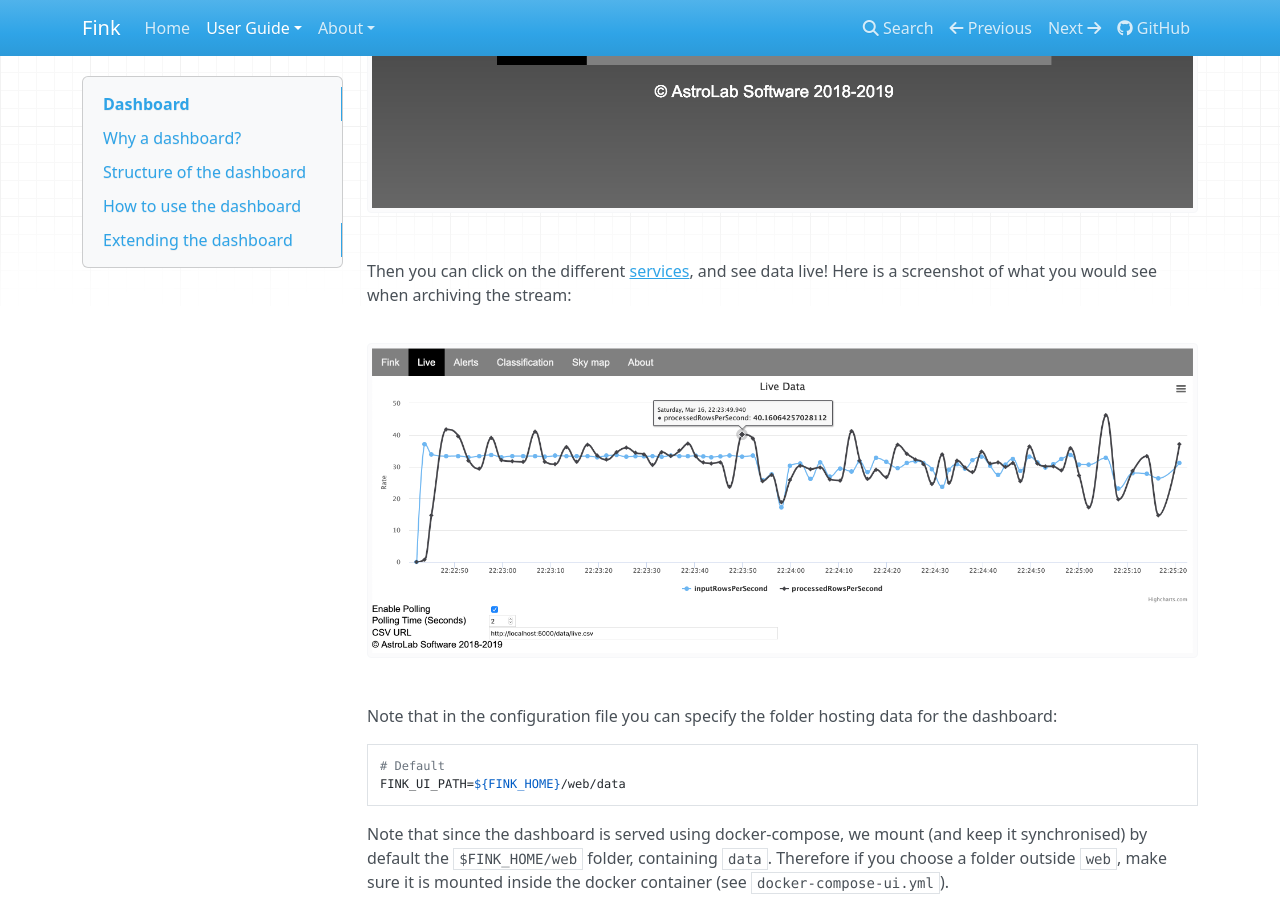
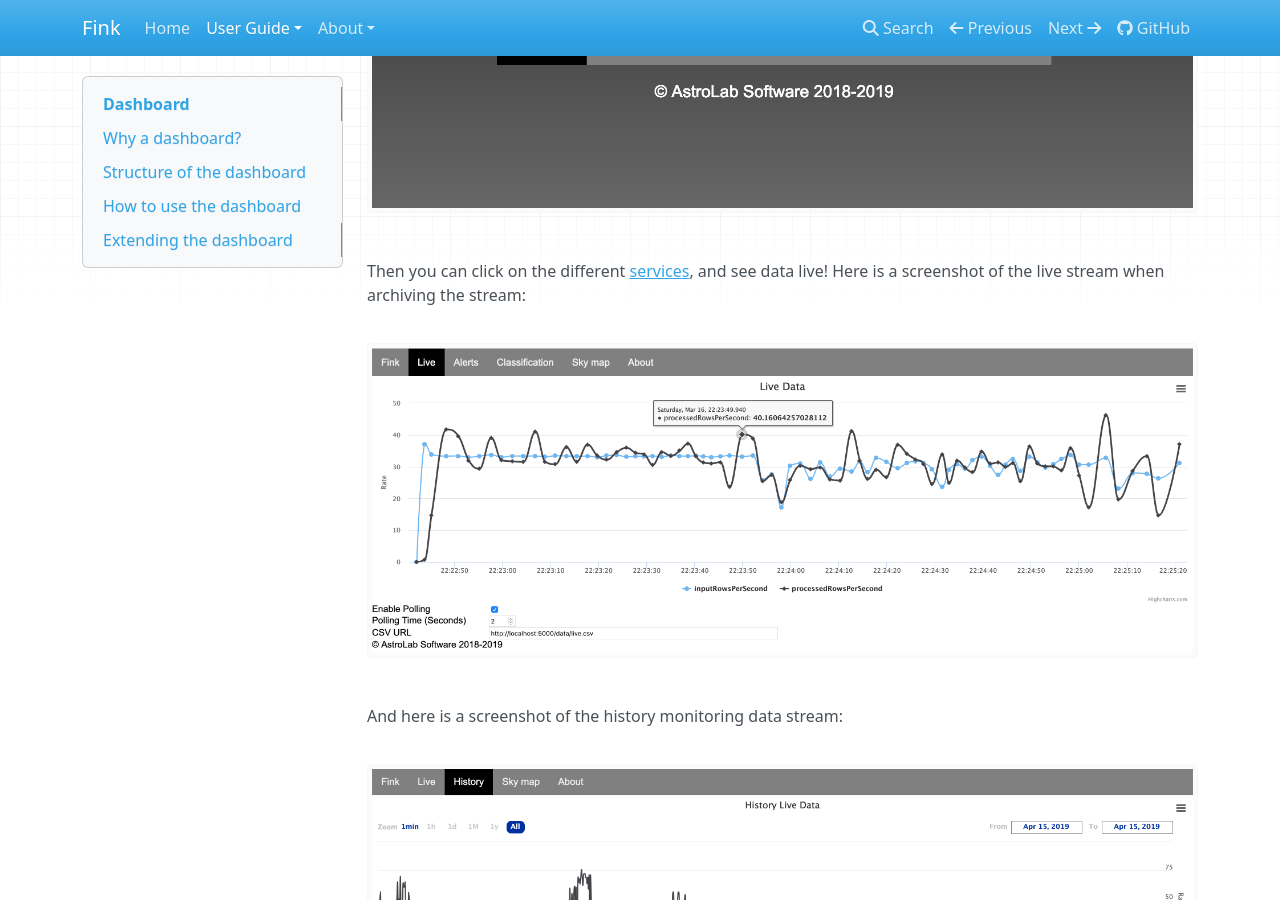
Before and after one commit to astrolabsoftware/fink-broker, an MkDocs documentation site: the page built from docs/user_guide/dashboard.md, in a window 1280 px wide and 900 px high, scrolled down 1193 px. Built offline with MkDocs 1.6.1, drawn with Linux system fonts in a browser that asks for light colours; nearby versions of some CDN libraries.

Commit message:
Add screenshot for the history tab

```diff
--- a/docs/user_guide/dashboard.md
+++ b/docs/user_guide/dashboard.md
@@ -31,9 +31,13 @@ and go to [http://localhost:5000](http://localhost:5000):
 
 ![Screenshot](../img/dashboard.png)
 
-Then you can click on the different [services](available-services.md), and see data live! Here is a screenshot of what you would see when archiving the stream:
+Then you can click on the different [services](available-services.md), and see data live! Here is a screenshot of the live stream when archiving the stream:
 
 ![Screenshot](../img/live_screenshot.png)
+
+And here is a screenshot of the history monitoring data stream:
+
+![Screenshot](../img/history_screenshot.png)
 
 Note that in the configuration file you can specify the folder hosting data for the dashboard:
 
```
Also changed, not shown: docs/img/history_screenshot.png (added).
